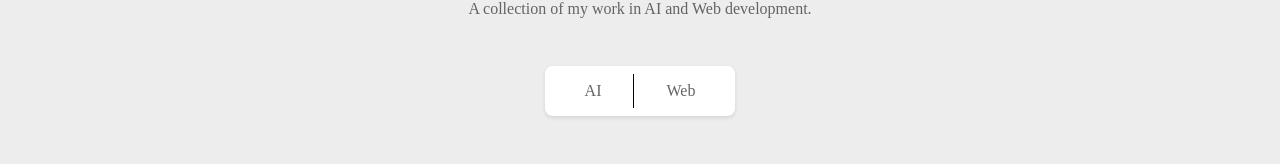
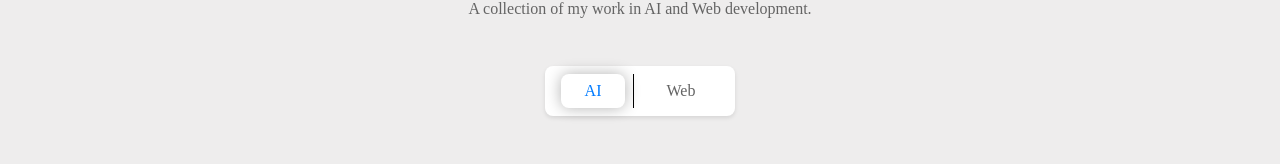
Before and after one commit to lewwny/portfolio-v2, a React (Vite) app: page / in a window 1280 px wide. Shown: the part 829-993 px from the top of the page. Built offline with nearby package versions, Linux system fonts and the light colour scheme.

Commit message:
Enhance NavbarProjects component with selection handling and styling

```diff
--- a/src/components/navbar_projects.tsx
+++ b/src/components/navbar_projects.tsx
@@ -1,16 +1,43 @@
 import '../styles/navbar_projects.css'
 import { useState } from 'react';
 
-function NavbarProjects() {
+interface NavbarProjectsProps {
+    onSelectionChange: (type: string) => void;
+}
+
+function NavbarProjects({ onSelectionChange }: NavbarProjectsProps) {
+    //state
     const [isAISelected, setIsAISelected] = useState(true);
     const [isWebSelected, setIsWebSelected] = useState(false);
+    const [style_ai, setStyleAI] = useState('elt_selected');
+    const [style_web, setStyleWeb] = useState('elt');
 
+    //handlers
+    const handleAISelection = () => {
+        if (isAISelected) return;
+        console.log("AI selected");
+        setIsAISelected(true);
+        setIsWebSelected(false);
+        setStyleAI('elt_selected');
+        setStyleWeb('elt');
+        onSelectionChange('AI');
+    };
+
+    const handleWebSelection = () => {
+        if (isWebSelected) return;
+        console.log("Web selected");
+        setIsAISelected(false);
+        setIsWebSelected(true);
+        setStyleAI('elt');
+        setStyleWeb('elt_selected');
+        onSelectionChange('Web');
+    };
 
     return (
         <nav className="navbar-projects">
-            <div className='elt'><p>AI</p></div>
+            <div className={style_ai} onClick={handleAISelection}><p>AI</p></div>
             <div className='column'></div>
-            <div className='elt'><p>Web</p></div>
+            <div className={style_web} onClick={handleWebSelection}><p>Web</p></div>
         </nav>
     );
 }
--- a/src/components/projects.tsx
+++ b/src/components/projects.tsx
@@ -3,15 +3,19 @@ import ai_projects from '../data/projects/ai_projects.json';
 import web_projects from '../data/projects/web_projects.json';
 import NavbarProjects from './navbar_projects';
 import { useTranslation } from 'react-i18next';
+import { useState } from 'react';
 
 function Projects() {
     const { t } = useTranslation();
+    const [displayType, setDisplayType] = useState('AI');
+
+
     return (
         <div className="projects">
             <h1 className="section_title">{t("projects.title")}</h1>
             <p className="section_description">{t("projects.description")}</p>
             <div className="projects_section">
-                <NavbarProjects />
+                <NavbarProjects onSelectionChange={(type) => setDisplayType(type)}/>
             </div>
         </div>
     );
--- a/src/styles/navbar_projects.css
+++ b/src/styles/navbar_projects.css
@@ -19,8 +19,24 @@
 }
 
 .navbar-projects .elt:hover {
+    color: rgba(0, 60, 255, 0.568);
+    cursor: pointer;
+}
+
+.navbar-projects .elt_selected {
     color: var(--text-accent);
+    background-color: white;
+    padding: .5rem 1.5rem;
+    border-radius: 0.5rem;
+    box-shadow: 0 0 15px rgba(0, 0, 0, 0.3);
+}
+
+.navbar-projects .elt_selected:hover {
     cursor: pointer;
+}
+
+.navbar-projects .elt_selected p {
+    background: white;
 }
 
 .navbar-projects .elt p {
```
